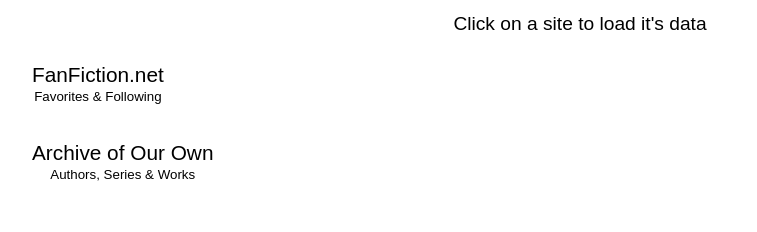
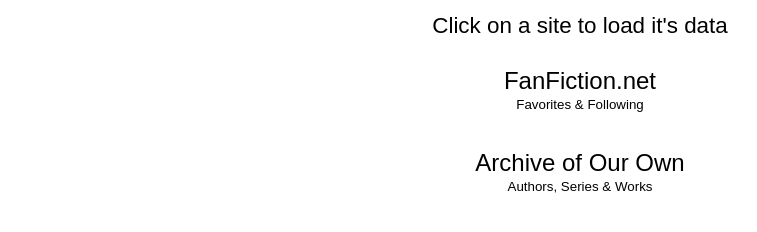
Before and after one commit to Jemeni11/FicFavorites, a website built with Vite: page chrome-extension/index.html in a window 1280 px wide. Shown: the part 72-304 px from the top of the page, without its empty margins (60-817 px from the left). Built offline with nearby package versions, Linux system fonts and the light colour scheme.

Commit message:
Update font sizes in style.css

```diff
--- a/chrome-extension/src/style.css
+++ b/chrome-extension/src/style.css
@@ -17,7 +17,7 @@
 
 #app > p {
   margin: 1rem 0;
-  font-size: 1.2rem;
+  font-size: 1.4rem;
 }
 
 ul {
@@ -29,11 +29,10 @@
   padding: 0.75rem 1.75rem;
   border-radius: 0.5rem;
   transition: all 0.2s ease-in-out;
-  width: max-content;
 }
 
 li > p {
-  font-size: 1.3rem;
+  font-size: 1.5rem;
 }
 
 li:hover {
```
